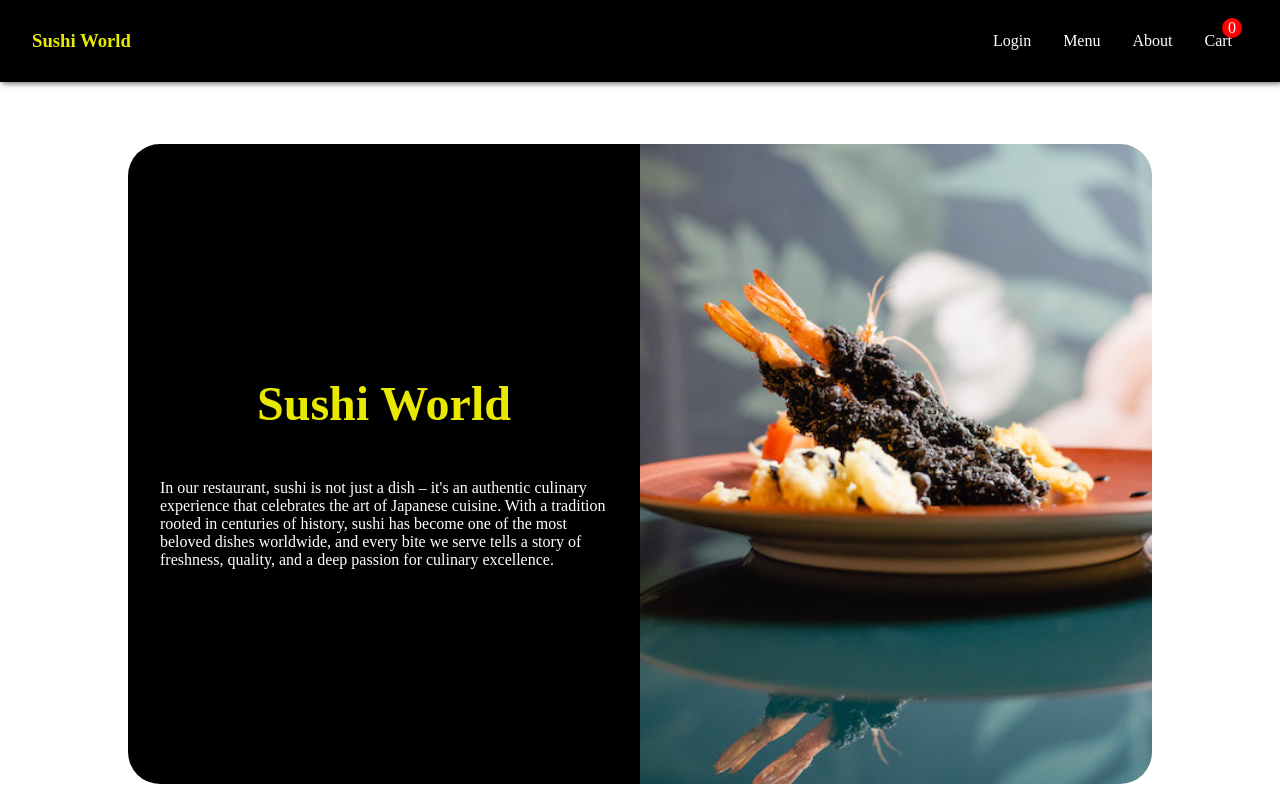
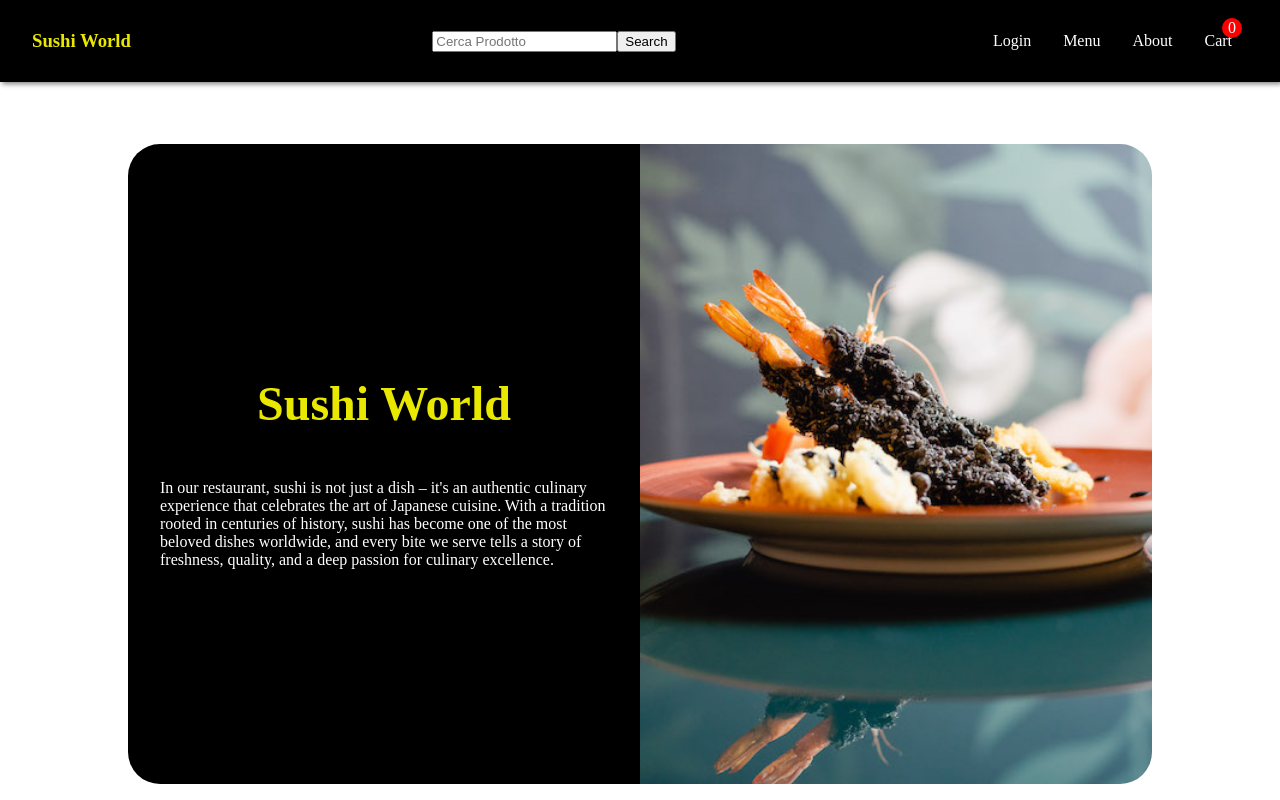
Before and after one commit to MKAndrea/ProjectSushi2-FrontEnd, an Angular app: page / in a window 1280 px wide. Shown: the top 800 px of the page. Built offline with nearby package versions, Linux system fonts and the light colour scheme; no server answers.

Commit message:
barra di ricerca
una prova funzionante della barra di ricerca

```diff
--- a/src/app/header/header.component.html
+++ b/src/app/header/header.component.html
@@ -2,6 +2,10 @@
     <div class="first-container">
        <!--Immagine-->
        <h3 class="title"(click)="onClick('')">Sushi World</h3>
+    </div>
+    <div>
+        <input type="text" placeholder="Cerca Prodotto" [(ngModel)]="searchProduct">
+        <button (click)="filteredProducts()">Search</button>
     </div>
     <div class="second-container">
         @if (!isLogged) {
--- a/src/app/header/header.component.ts
+++ b/src/app/header/header.component.ts
@@ -1,10 +1,15 @@
 import { Component, OnInit } from '@angular/core';
 import { Router } from '@angular/router';
 import { MenuService } from '../../services/menu.service';
+import { CommonModule } from '@angular/common';
+import { FormsModule } from '@angular/forms';
+import { Prodotto } from '../../modules/product';
+import { ApiService } from '../../services/api.service';
+import { find } from 'rxjs';
 
 @Component({
   selector: 'app-header',
-  imports: [],
+  imports: [CommonModule, FormsModule],
   templateUrl: './header.component.html',
   styleUrl: './header.component.css'
 })
@@ -12,9 +17,13 @@ export class HeaderComponent implements OnInit{
 
   private counterSubscription: any;
 
-  constructor(private router: Router, private menuService: MenuService){
+  constructor(private router: Router, private menuService: MenuService, private apiService: ApiService){
 
   }
+
+  searchProduct = "";
+
+  productArray: Prodotto[] = [];
 
   generalCounter: number = 0;
 
@@ -27,10 +36,31 @@ export class HeaderComponent implements OnInit{
       value.orderDetails.forEach(cibo => this.generalCounter += cibo.quantity!)
     })
     this.isLogged = this.menuService.getIslogged();
+
+    this.apiService.getProduct().subscribe(response => {
+      this.productArray = response;
+    })
   }
 
   //Quando clicchi su un buttone ti porta ad un'altra pagina
   onClick(url: string): void{
     this.router.navigateByUrl(url);
   }
+
+  filteredProducts(): Prodotto[] {
+    const filteredArray = this.productArray.filter(product =>
+      product.name!.toLowerCase().includes(this.searchProduct.toLowerCase())
+    );
+    if(filteredArray != null && filteredArray.length > 1){
+      console.log(filteredArray);
+      alert(`Esistono ${filteredArray.length} prodotti con questo nome`)
+    }
+    else if(filteredArray != null && filteredArray.length > 0){
+      alert(`Esiste un solo prodotto con questo nome`)
+    }
+    else{
+      alert("Non esiste nessun prodotto con questo nome");
+    }
+    return filteredArray;
+  }
 }
```
